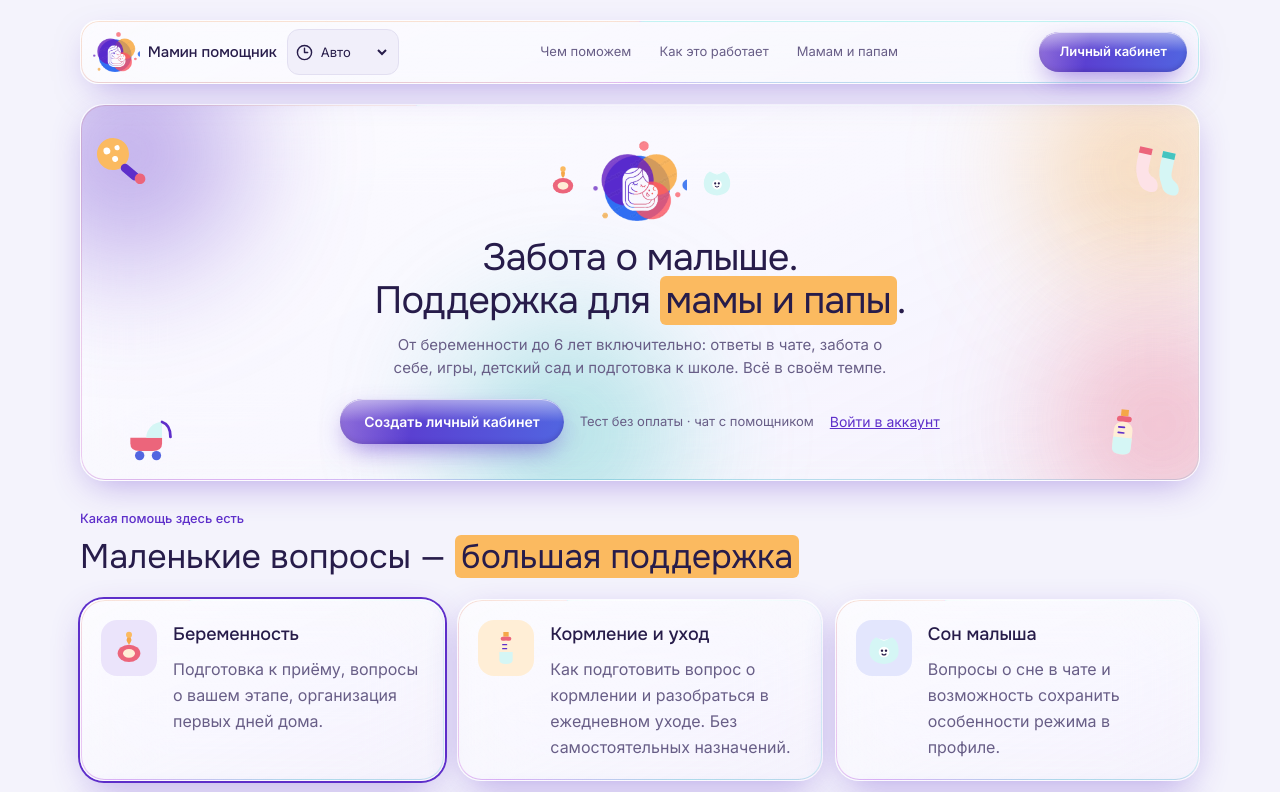
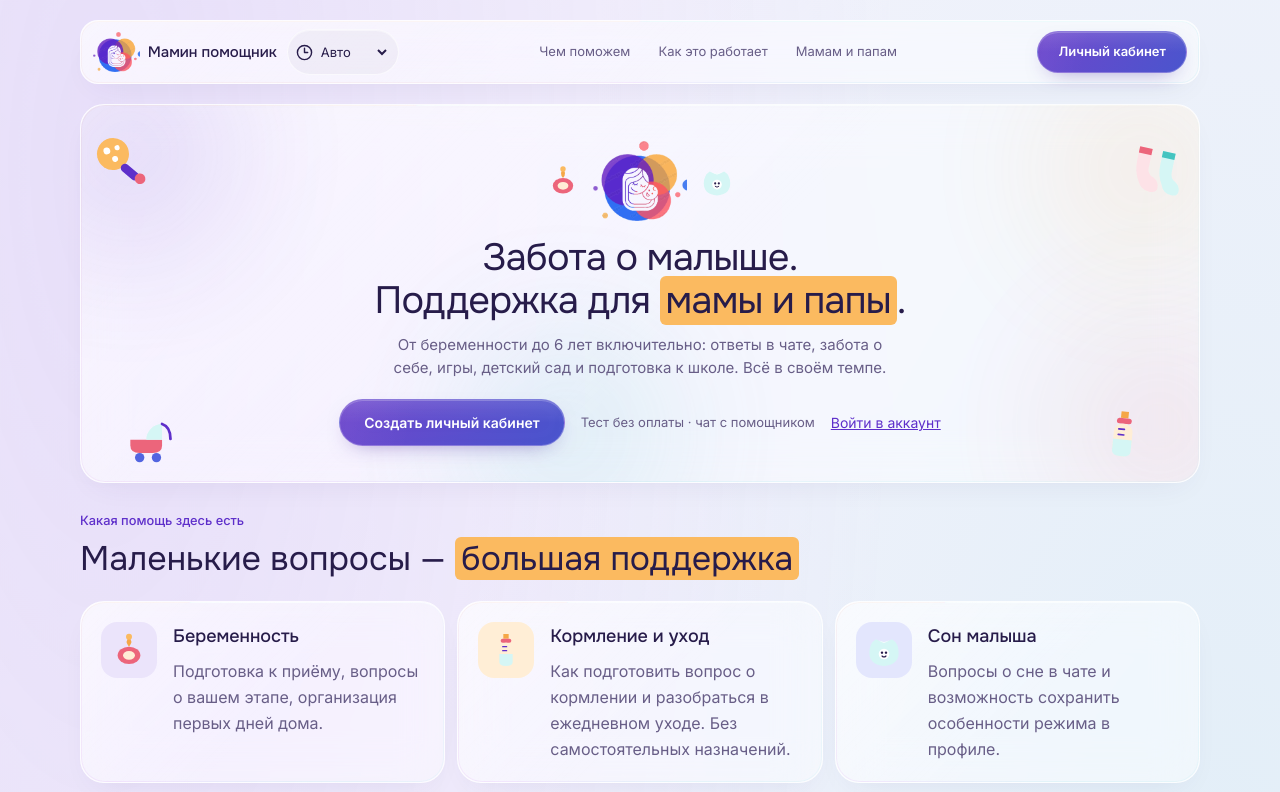
Before and after one commit to Scorboc/mama-helper-landing, a React (Vite) app: page / in a window 1280 px wide. Shown: the top 792 px of the page. Built offline with nearby package versions, Linux system fonts and the light colour scheme.

Commit message:
Refine transparent glass surfaces in both themes

```diff
--- /dev/null
+++ b/src/glass-theme.css
@@ -0,0 +1,70 @@
+/* Transparent surfaces, without stacking opaque white gradients. */
+:root {
+  --glass-fill: hsl(255 40% 100% / .48);
+  --glass-edge: hsl(0 0% 100% / .68);
+  --glass-glint: hsl(0 0% 100% / .42);
+  --glass-shadow: hsl(252 35% 30% / .10);
+  --glass-fallback: hsl(250 45% 96%);
+}
+:root.dark {
+  --glass-fill: hsl(249 25% 18% / .38);
+  --glass-edge: hsl(255 50% 88% / .16);
+  --glass-glint: hsl(250 60% 95% / .07);
+  --glass-shadow: hsl(250 50% 3% / .24);
+  --glass-fallback: hsl(249 24% 18%);
+}
+#root > .min-h-screen, .parent-workspace, .account-page {
+  background-image:
+    radial-gradient(ellipse at 8% 5%, hsl(265 75% 64% / .14), transparent 48%),
+    radial-gradient(ellipse at 95% 28%, hsl(185 60% 52% / .10), transparent 45%);
+}
+.tile, .glass-nav, .glass-pill,
+.parent-workspace .tile, .account-page .tile,
+.parent-workspace .featured-card, .parent-workspace .cabinet-tabs {
+  background: linear-gradient(135deg, var(--glass-glint), transparent 55%), var(--glass-fill) !important;
+  border: 1px solid var(--glass-edge) !important;
+  box-shadow: 0 12px 32px -16px var(--glass-shadow), inset 0 1px 0 var(--glass-edge) !important;
+  -webkit-backdrop-filter: blur(22px) saturate(125%);
+  backdrop-filter: blur(22px) saturate(125%);
+}
+.tile::after, .glass-nav::after { opacity: .25; }
+.tile::before { opacity: .35; }
+#top .blob { opacity: .30; }
+.dark #top .blob { opacity: .16; }
+.theme-control {
+  background: hsl(var(--foreground) / .035);
+  border: 1px solid var(--glass-edge);
+  box-shadow: inset 0 1px 0 var(--glass-glint);
+  border-radius: 999px;
+}
+.theme-control select { border: 0; border-radius: 999px; }
+.theme-control:focus-within { outline: 2px solid hsl(var(--ring)); outline-offset: 3px; }
+.theme-control select:focus-visible { outline: none; }
+.glass-btn {
+  background: linear-gradient(125deg, hsl(258 57% 51% / .94), hsl(235 57% 52% / .94));
+  border: 1px solid hsl(255 70% 90% / .35);
+  box-shadow: 0 8px 22px -12px hsl(258 65% 35% / .55), inset 0 1px 0 hsl(0 0% 100% / .22);
+}
+.glass-btn::after { opacity: .22; }
+.glass-btn::before { opacity: .12; }
+.dark .mark-hl { background: hsl(260 50% 65% / .18); color: hsl(var(--foreground)); }
+.dark .glass-field {
+  background: hsl(249 25% 12% / .48);
+  border-color: var(--glass-edge);
+  box-shadow: inset 0 1px 2px hsl(250 40% 4% / .18);
+}
+/* Dialogs, fields and chat text retain solid, readable surfaces. */
+@supports not ((backdrop-filter: blur(1px)) or (-webkit-backdrop-filter: blur(1px))) {
+  .tile, .glass-nav, .glass-pill,
+  .parent-workspace .tile, .account-page .tile,
+  .parent-workspace .featured-card, .parent-workspace .cabinet-tabs { background: var(--glass-fallback) !important; }
+}
+@media (prefers-reduced-transparency: reduce) {
+  .tile, .glass-nav, .glass-pill,
+  .parent-workspace .tile, .account-page .tile,
+  .parent-workspace .featured-card, .parent-workspace .cabinet-tabs {
+    background: var(--glass-fallback) !important;
+    -webkit-backdrop-filter: none;
+    backdrop-filter: none;
+  }
+}
--- a/src/main.tsx
+++ b/src/main.tsx
@@ -2,5 +2,6 @@ import { createRoot } from 'react-dom/client'
 import App from './App'
 import './index.css'
 import './palette-lock.css'
+import './glass-theme.css'
 
 createRoot(document.getElementById("root")!).render(<App />);
```
